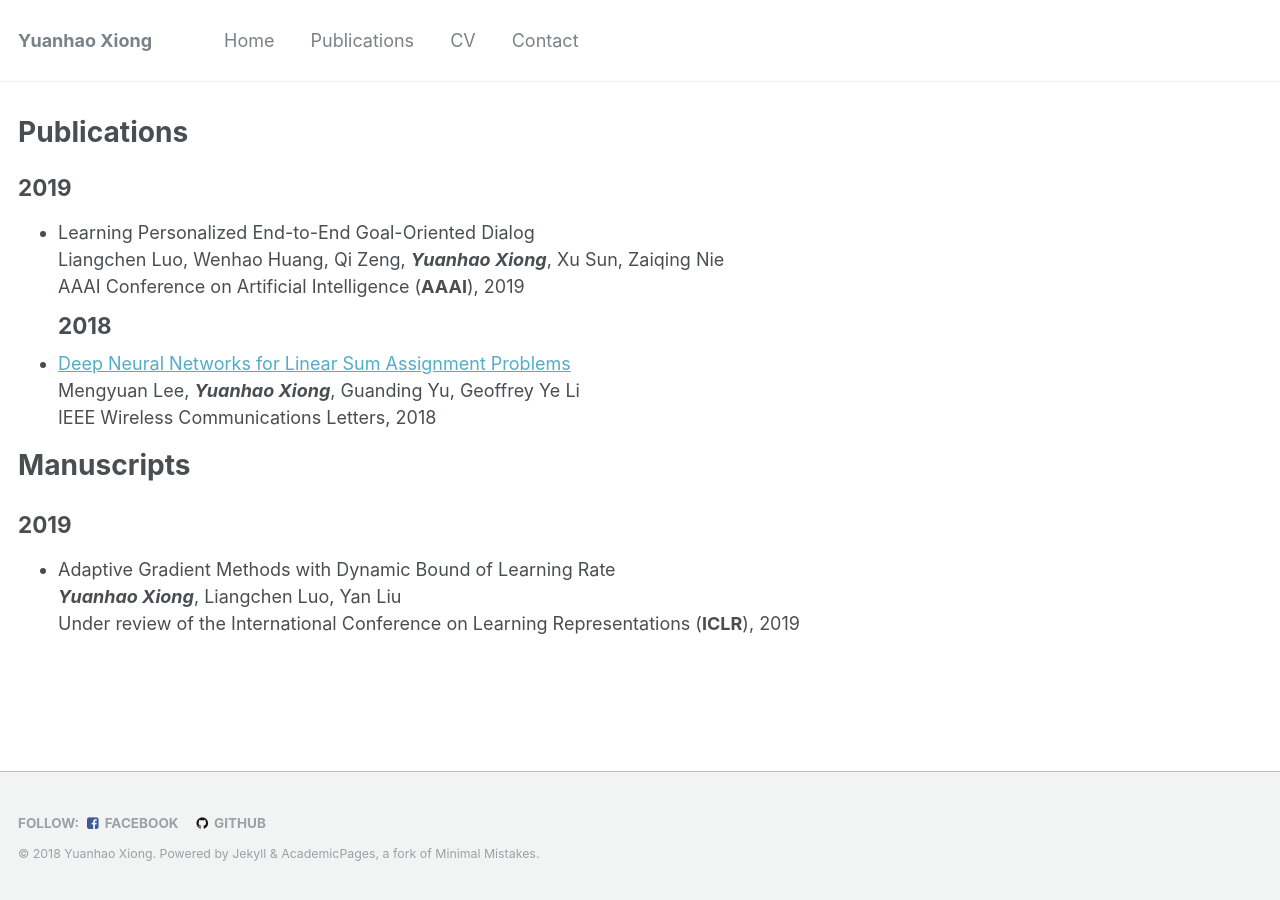
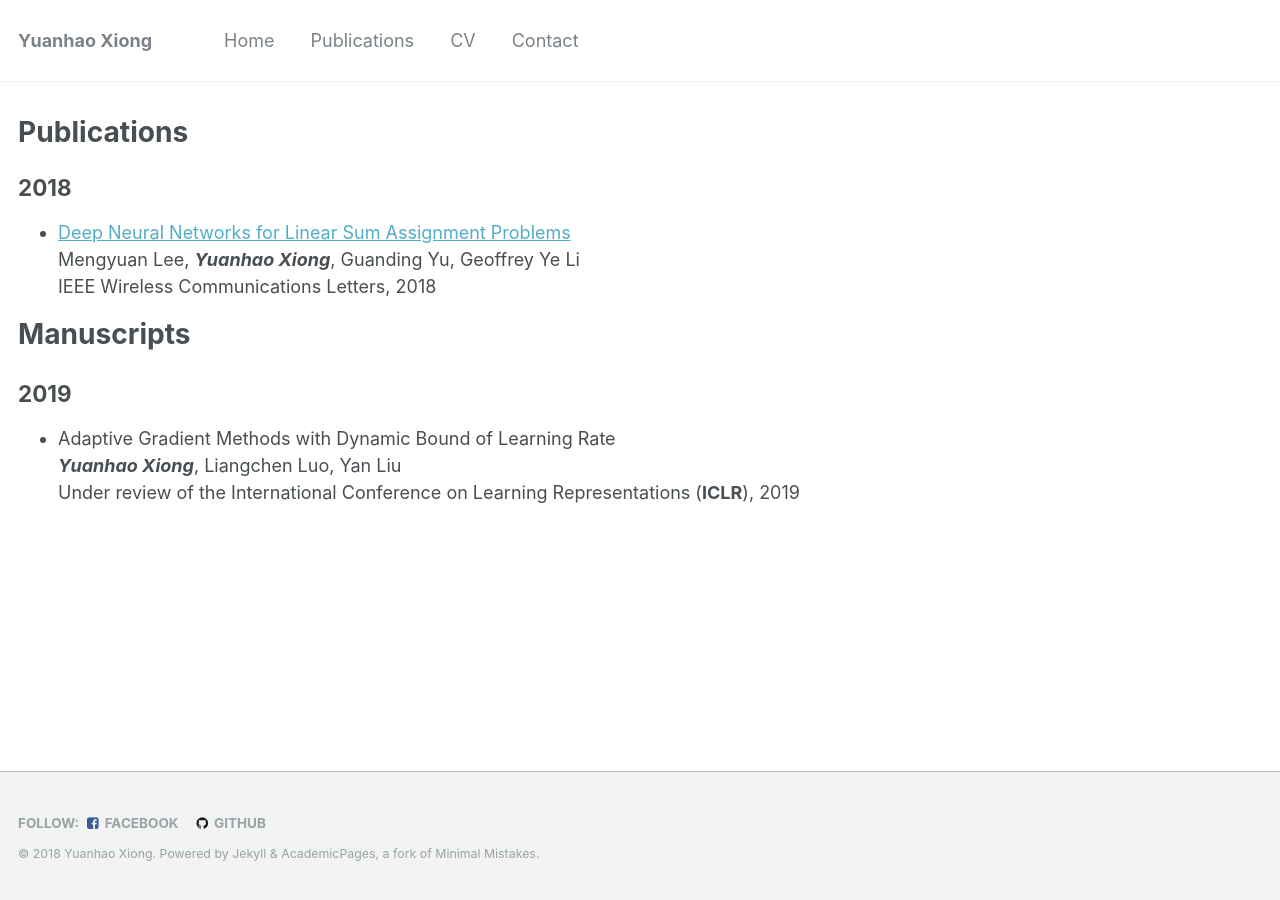
Before and after one commit to xyh97/xyh97.github.io, a Jekyll site: the page built from _pages/publications.md, in a window 1280 px wide. Built offline with Jekyll 4.4.1, drawn with Linux system fonts in a browser that asks for light colours.

Commit message:
delete aaai

```diff
--- a/_pages/publications.md
+++ b/_pages/publications.md
@@ -5,10 +5,6 @@ permalink: /publications/
 author_profile: true
 ---
 
-## 2019
-- Learning Personalized End-to-End Goal-Oriented Dialog
-Liangchen Luo, Wenhao Huang, Qi Zeng, ***Yuanhao Xiong***, Xu Sun, Zaiqing Nie
-AAAI Conference on Artificial Intelligence (**AAAI**), 2019
 ## 2018
 - [Deep Neural Networks for Linear Sum Assignment Problems](https://ieeexplore.ieee.org/stamp/stamp.jsp?tp=&arnumber=8371290)
 Mengyuan Lee, ***Yuanhao Xiong***, Guanding Yu, Geoffrey Ye Li
```
